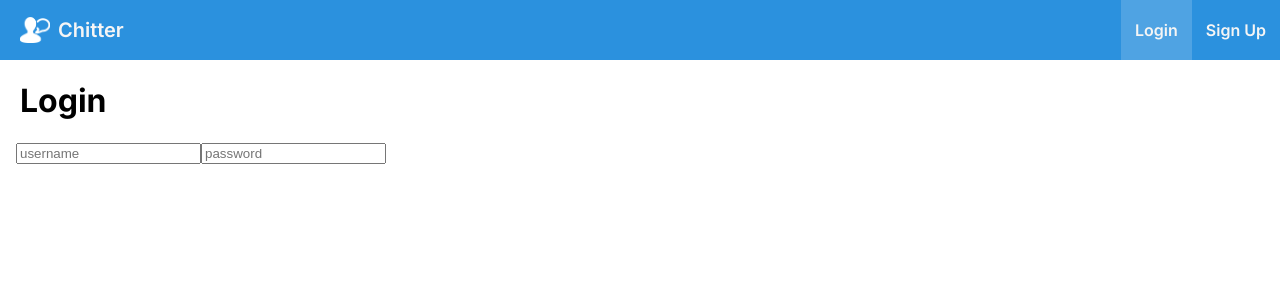
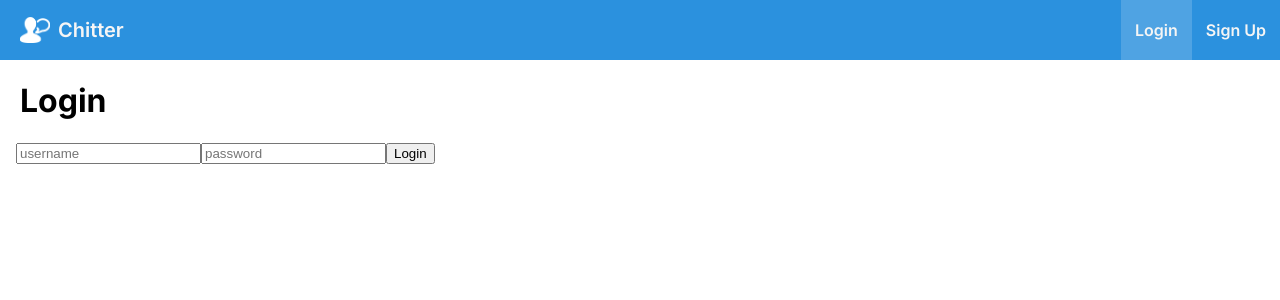
Before and after one commit to archiemartini/chitter-challenge-react, a React (Create React App) app: page /login in a window 1280 px wide. Shown: the top 300 px of the page. Built offline with nearby package versions, Linux system fonts and the light colour scheme.

Commit message:
login is working and redirecting to home

```diff
--- a/src/App.js
+++ b/src/App.js
@@ -1,5 +1,5 @@
-import React from "react"
-import { Route, Routes} from "react-router-dom"
+import React, {useState} from "react"
+import { Route, Routes, Redirect} from "react-router-dom"
 import Navbar from "./components/Navbar"
 import Home from "./components/Home"
 import SignUp from "./components/SignUp"
@@ -7,13 +7,17 @@ import Login from "./components/Login"
 
 export default function App() {
 
+  const [loggedIn, setLoggedIn] = useState(false)
+  const [userData, setUserData] = useState({ user_id:"", session_key:"", username:"" })
+
+  console.log(userData)
 
   return (
     <>
-     <Navbar />
+     <Navbar loggedIn={loggedIn}/>
      <Routes>
-        <Route path='/' element={<Home />} />
-        <Route path='/login' element={<Login />} />
+        <Route path='/' element={<Home userData={userData} />} />
+        <Route path='/login' element={<Login setLoggedIn={setLoggedIn} setUserData={setUserData}/>} />
         <Route path='/signup' element={<SignUp />} />
      </Routes>
     </>
--- a/src/components/Login.js
+++ b/src/components/Login.js
@@ -1,13 +1,62 @@
-import React from "react"
+import React, {useState} from "react"
+import { useNavigate } from "react-router-dom"
+import api from '../api/base'
 
-export default function Login() {
+export default function Login(props) {
+
+  const nav = useNavigate()
+
+  const [loginUsername, setLoginUsername] = useState('')
+  const [loginPassword, setLoginPassword] = useState('')
+  const loginData = {
+    "session": {
+      "handle":`${loginUsername}`, "password":`${loginPassword}`
+    }
+  }
+
+  const [loginFailed, setLoginFailed] = useState(false)
+
+  const handleSubmit = async (e) => {
+    e.preventDefault();
+    console.log(loginData)
+
+    try {
+      const response = await api.post('/sessions', loginData)
+      console.log(response.data)
+      response.data.username = loginUsername
+      props.setLoggedIn(true)
+      props.setUserData(response.data)
+      nav("/")
+
+    } catch (err) {
+      console.log(`Error: ${err.message}`)
+      setLoginFailed(true)
+    }
+
+  }
 
   return (
     <>
       <h1 className="header">Login</h1>
-      <form className="login-form">
-        <input type='text' placeholder="username"></input>
-        <input type='text' placeholder="password"></input>
+      <form className="login-form" onSubmit={handleSubmit}>
+        <input
+          type='text'
+          name="text"
+          placeholder="username"
+          required
+          value={loginUsername}
+          onChange={e => setLoginUsername(e.target.value)}
+        />
+        <input
+          type='password'
+          name="password"
+          placeholder="password"
+          required
+          value={loginPassword}
+          onChange={e => setLoginPassword(e.target.value)}
+
+        />
+        <input type='submit' value="Login" />
       </form>
     </>
   )
```
